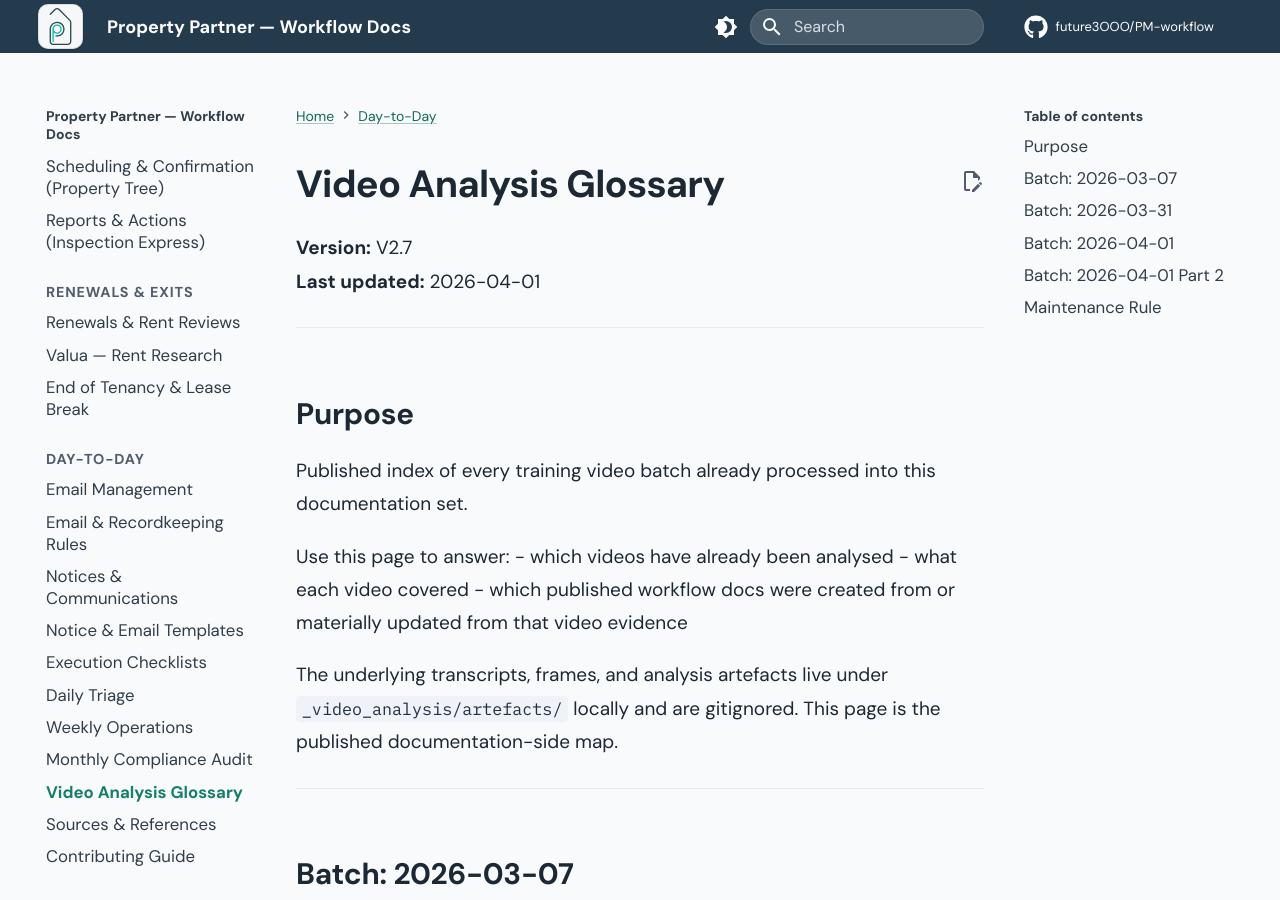
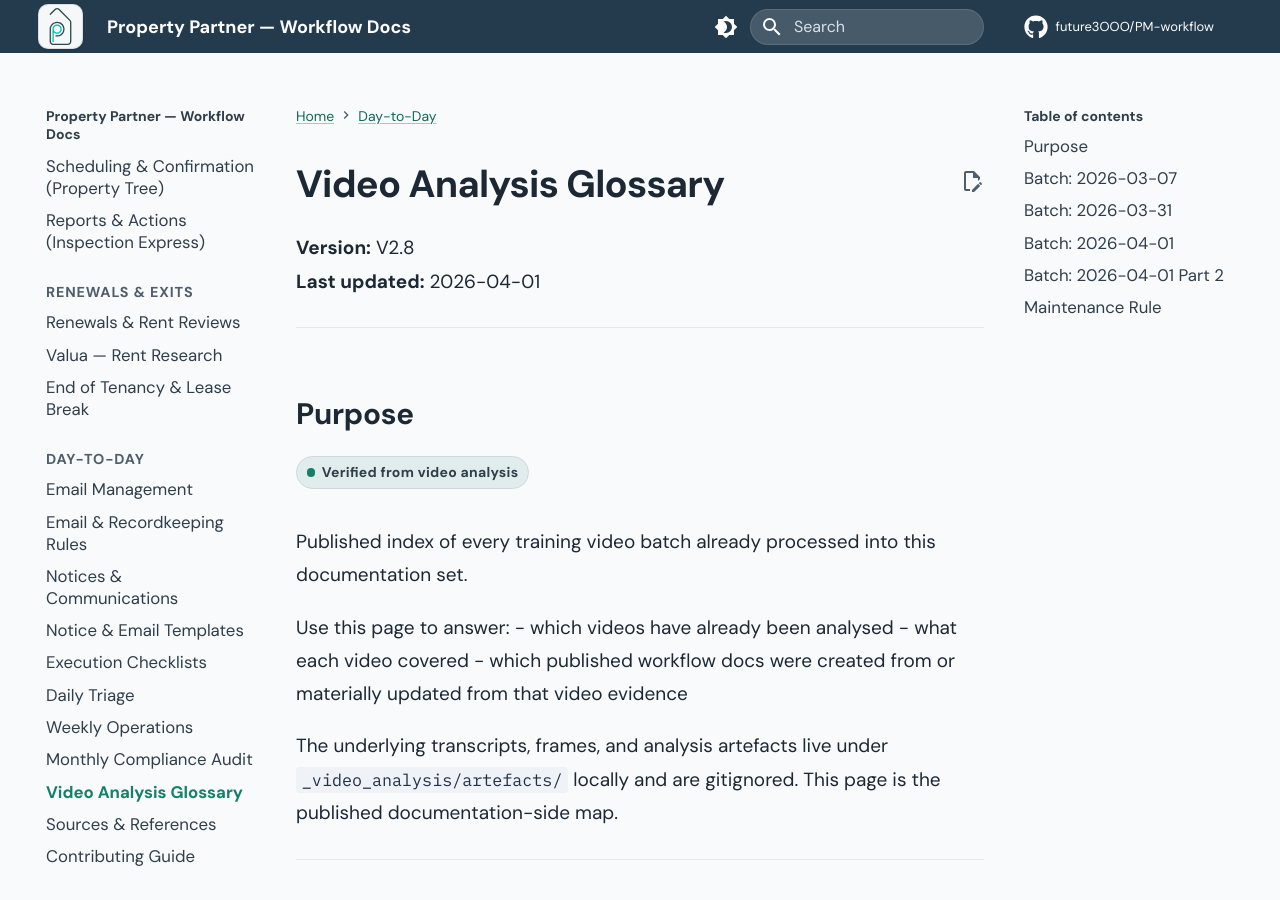
Before and after one commit to future3OOO/PM-workflow, an MkDocs documentation site: the page built from docs/day-to-day/video-analysis-glossary.md, in a window 1280 px wide and 900 px high. Built offline with MkDocs 1.6.1 and Material for MkDocs 9.7.7, drawn with Linux system fonts in a browser that asks for light colours; comment, search, counter and statistics services are not loaded.

Commit message:
docs: mark glossary as video-verified

```diff
--- a/docs/day-to-day/video-analysis-glossary.md
+++ b/docs/day-to-day/video-analysis-glossary.md
@@ -1,11 +1,13 @@
 # Video Analysis Glossary
 
-**Version:** V2.7
+**Version:** V2.8
 **Last updated:** 2026-04-01
 
 ---
 
 ## Purpose
+<span class="pp-verified-label">Verified from video analysis</span>
+
 Published index of every training video batch already processed into this documentation set.
 
 Use this page to answer:
```
